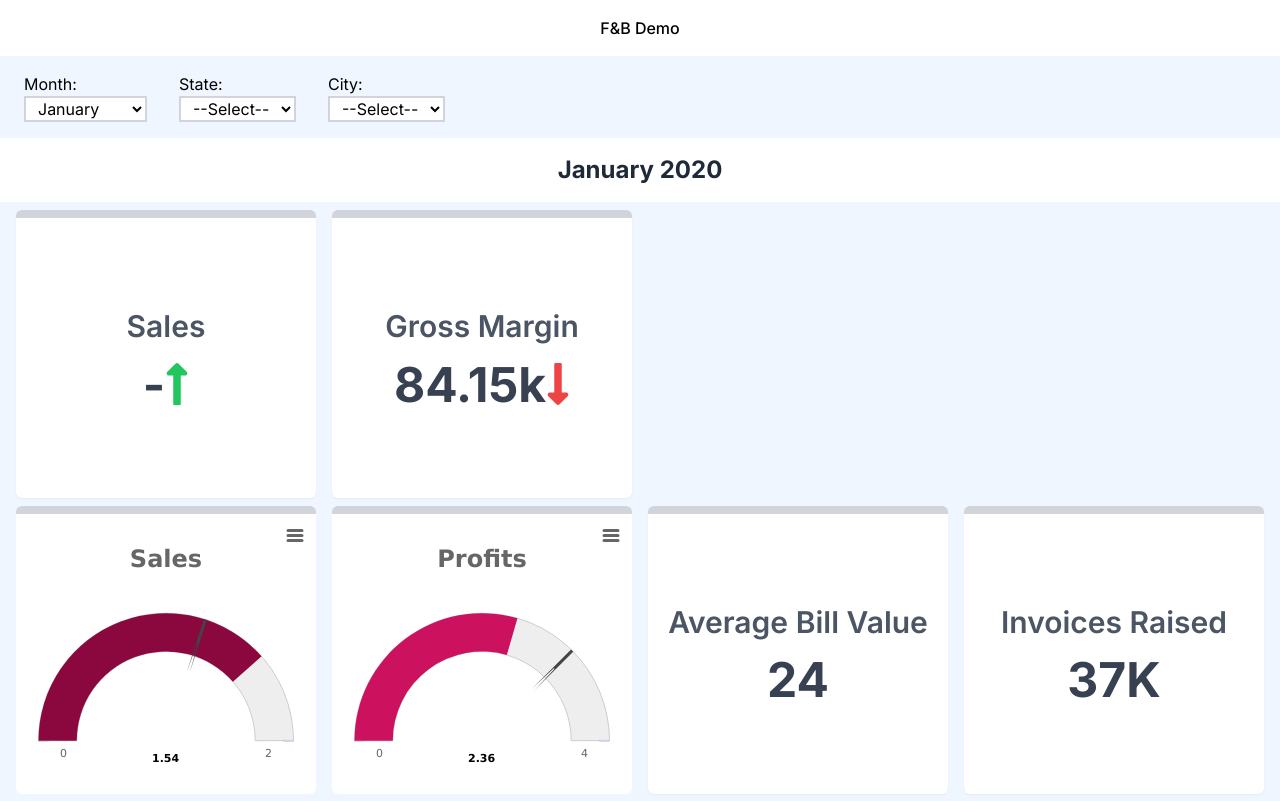
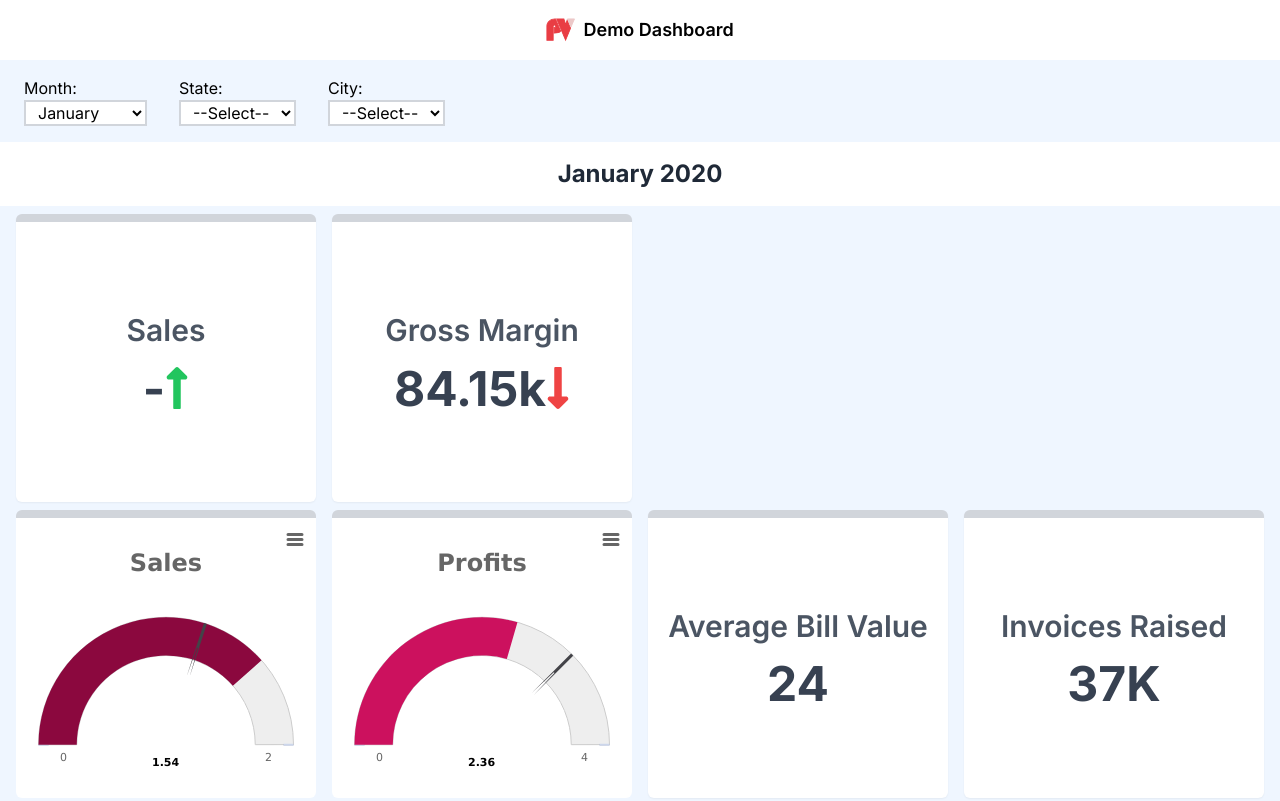
Before and after one commit to yogesh-hackx/f-b-demo, a website with bundled scripts: page src/index.html in a window 1280 px wide. Shown: the top 801 px of the page. Built offline with nearby package versions, Linux system fonts and the light colour scheme; no server answers.

Commit message:
add: logo

```diff
--- a/src/index.html
+++ b/src/index.html
@@ -22,8 +22,9 @@
   </head>
   <body class="bg-blue-50">
     <div>
-      <div class="px-6 py-4 bg-white">
-        <h1 class="font-medium text-center">F&B Demo</h1>
+      <div class="px-6 py-4 bg-white flex items-center gap-2 justify-center">
+        <img src="./assets/pv-logo.svg" class="h-6" alt="">
+        <h1 class="font-semibold text-lg text-center">Demo Dashboard</h1>
       </div>
 
       <div class="px-6 py-4 flex">
```
Also changed, not shown: dist/logo4.png (added), dist/output.css, src/assets/pv-logo.svg (added).
